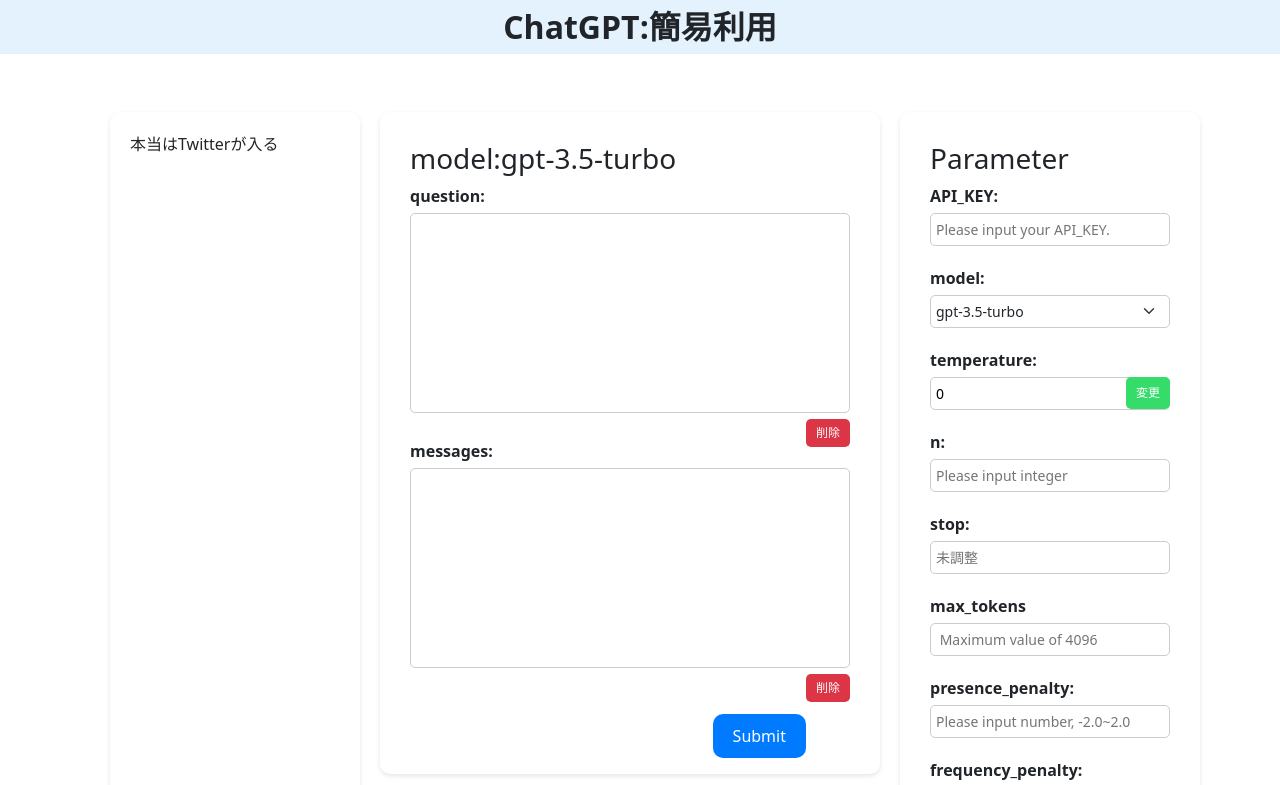
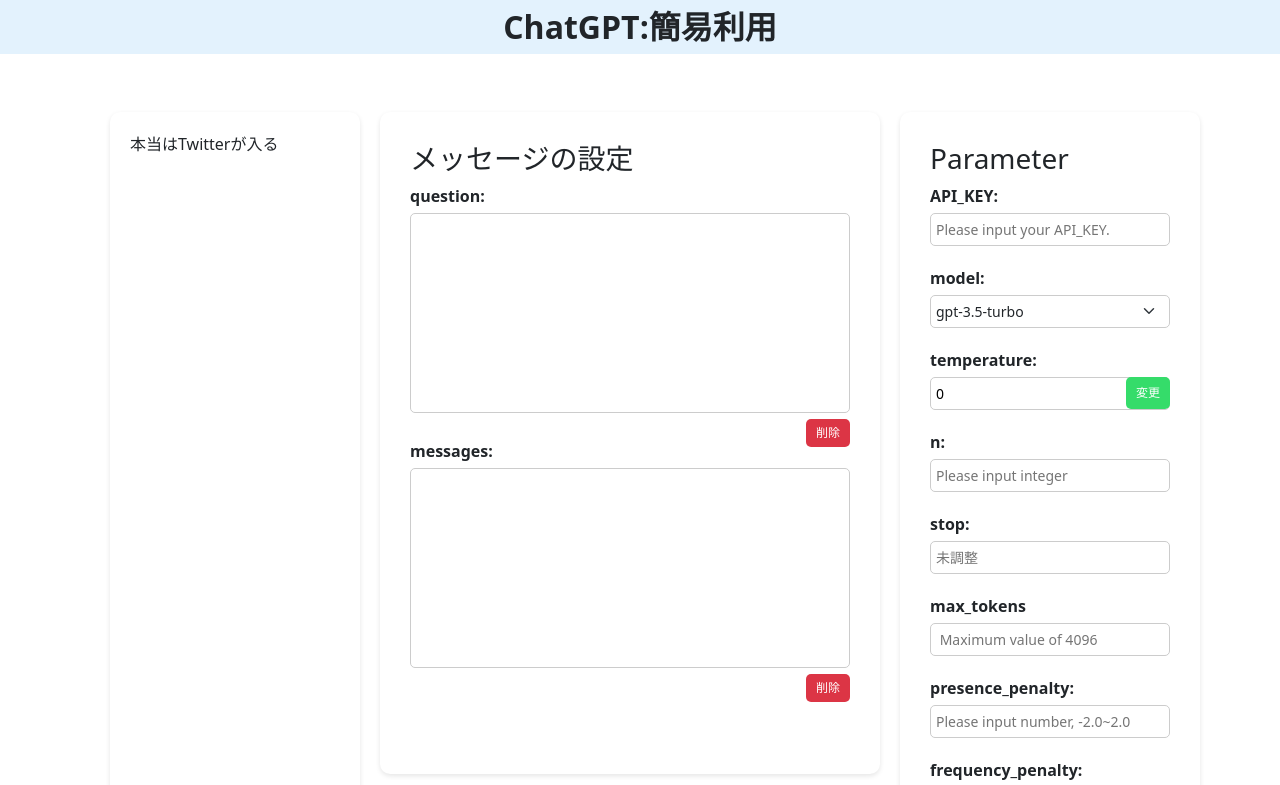
Before and after one commit to koinunopochi/chat-vue, a Vue app: page / in a window 1280 px wide. Shown: the top 785 px of the page. Built offline with nearby package versions, Linux system fonts and the light colour scheme.

Commit message:
fileの移動 question,messageを親要素からデータpost設定の成功

```diff
--- a/src/App.vue
+++ b/src/App.vue
@@ -1,17 +1,17 @@
 <script setup>
 import TheHeader from './components/TheHeader.vue';
 import TheFooter from './components/TheFooter.vue';
-import SetUpParm from './components/SetUpParm.vue';
-import SendMessage from './components/SendMessage.vue';
+
 import TwitterEmbedded from './components/TwitterEmbedded.vue';
+
+import MainForm from './components/Form/MainForm.vue';
 </script>
 <template>
   <div class="wrap">
     <TheHeader />
     <div class="main">
       <TwitterEmbedded />
-      <SendMessage />
-      <SetUpParm />
+      <MainForm />
     </div>
     <TheFooter />
   </div>
--- /dev/null
+++ b/src/components/Form/MainForm.vue
@@ -0,0 +1,80 @@
+<script setup>
+import SendMessage from './SendMessage.vue';
+import SetUpParm from './SetUpParm.vue';
+import { ref } from 'vue';
+
+const question = ref('')
+const messages = ref('')
+</script>
+<template>
+  <form @submit.prevent="onSubmit">
+  <div class="main">
+    <SendMessage v-model:question="question" v-model:messages="messages" />
+    <SetUpParm />
+  </div>
+  <button type="submit">Submit</button>
+  </form>
+</template>
+<script>
+export default {
+  components: {
+    SendMessage,
+    SetUpParm,
+  },
+  methods: {
+    onSubmit() {            //送信ボタンを押したときの処理
+      const postData = {
+        API_KEY: this.apiKey,
+        model: this.model,
+        messages: `${question.value}${messages.value}`,
+        temperature: this.temperature,
+        top_p: this.top_p,
+        n: this.n,
+        stop: this.stop,
+        max_tokens: this.max_tokens,
+        presence_penalty: this.presence_penalty,
+        frequency_penalty: this.frequency_penalty,
+        logit_bias: this.logit_bias,
+      };
+
+      console.log(postData);
+
+      fetch('http://localhost:3000/api/text/judge', {
+        method: 'POST',
+        headers: {
+          'Content-Type': 'application/json',
+        },
+        body: JSON.stringify(postData),
+      })
+        .then((response) => {
+          if (response.ok) {
+            console.log('データがサーバーにPOSTされました');
+            return response.json();
+          } else {
+            console.error('サーバーにPOSTできませんでした');
+            alert('サーバーにPOSTできませんでした');
+          }
+        })
+        .then((data) => {
+          const notificationSound = new Audio('/public/endsound.mp3');
+          //notificationSound.play();
+          alert(JSON.stringify(data, null, 2));
+          console.log(data);
+        })
+        .catch((error) => {
+          console.error('エラーが発生しました:', error);
+          alert('エラーが発生しました:', error);
+        });
+    },
+  },
+};
+</script>
+
+
+<style>
+.main{
+  display: flex;
+  flex-direction: row;
+  justify-content: center;
+}
+</style>
--- /dev/null
+++ b/src/components/Form/SendMessage.vue
@@ -0,0 +1,139 @@
+<script setup>
+defineProps({
+  question: String,
+  messages: String
+})
+
+defineEmits(['update:question', 'update:messages'])
+</script>
+<template>
+  <div id="app">
+    <form>
+      <h3>メッセージの設定</h3>
+      <div class="form-group">
+        <label for="question">question:</label>
+        <textarea
+          id="question"
+          name="question"
+          :value="question"
+          @input="$emit('update:question', $event.target.value)"
+        ></textarea>
+        <button
+          type="button"
+          class="delete-btn"
+          @click="clearInput('question')"
+        >
+          削除
+        </button>
+      </div>
+      <div class="form-group">
+        <label for="messages">messages:</label>
+        <textarea
+          id="messages"
+          name="messages"
+          :value="messages"
+          @input="$emit('update:messages', $event.target.value)"
+        ></textarea>
+        <button
+          type="button"
+          class="delete-btn"
+          @click="clearInput('messages')"
+        >
+          削除
+        </button>
+      </div>
+    </form>
+  </div>
+</template>
+
+<script>
+export default {
+  data() {
+    return {
+      question: '',
+      messages: '',
+    };
+  },
+  methods: {
+    emitInput(identifier, value) {
+      this.$emit('inputChange', { identifier, value });
+    },
+    clearInput(inputName) {
+      //削除ボタンを押したときの処理
+      this[inputName] = '';
+    },
+  },
+};
+</script>
+
+<style scoped>
+/* 全体のスタイル */
+body {
+  font-family: Arial, sans-serif;
+  background-color: #f5f5f5;
+  margin: 0;
+  padding: 0;
+}
+/* フォームのスタイル */
+form {
+  background-color: #ffffff;
+  width: 500px;
+  padding: 30px;
+  padding-bottom: 80px; /**ここで、ボタンがはみ出るかどうかの調整 */
+  margin-top: 50px;
+  margin-left: auto;
+  border-radius: 10px;
+  box-shadow: 0 2px 5px rgba(0, 0, 0, 0.1);
+}
+/* ラベルのスタイル */
+label {
+  display: block;
+  font-weight: bold;
+  margin-bottom: 5px;
+}
+/* 入力欄のスタイル */
+input[type='text'],
+textarea {
+  width: 100%;
+  padding: 5px;
+  border: 1px solid #ccc;
+  border-radius: 5px;
+  font-size: 14px;
+}
+textarea {
+  height: 200px;
+  resize: none;
+}
+/* スペース調整 */
+.form-group {
+  margin-bottom: 20px;
+}
+/* 送信ボタンのスタイル */
+button[type='submit'] {
+  float: right;
+  background-color: #007bff;
+  color: white;
+  border: none;
+  border-radius: 10px;
+  padding: 10px 20px;
+  font-size: 16px;
+  cursor: pointer;
+  transition: background-color 0.3s;
+  margin-top: 20px;
+  margin-bottom: 20px;
+}
+button[type='submit']:hover {
+  background-color: #0056b3;
+}
+.delete-btn {
+  background-color: #dc3545;
+  color: white;
+  border: none;
+  border-radius: 5px;
+  padding: 5px 10px;
+  font-size: 12px;
+  cursor: pointer;
+  float: right;
+  margin-bottom: 5px;
+}
+</style>
--- a/src/components/SetUpParm.vue
+++ b/src/components/Form/SetUpParm.vue
@@ -5,8 +5,6 @@
 export default {
   data() {
     return {
-      question: '',
-      messages: '',
       apiKey: '',
       model: 'gpt-3.5-turbo',
       options: [
--- a/src/components/SendMessage.vue
+++ /dev/null
@@ -1,164 +0,0 @@
-<template>
-  <div id="app">
-      <form @submit.prevent="onSubmit">
-        <h3>model:{{ model }}</h3>
-        <div class="form-group">
-          <label for="question">question:</label>
-          <textarea id="question" name="question" v-model="question"></textarea>
-          <button
-            type="button"
-            class="delete-btn"
-            @click="clearInput('question')"
-          >
-            削除
-          </button>
-        </div>
-        <div class="form-group">
-          <label for="messages">messages:</label>
-          <textarea id="messages" name="messages" v-model="messages"></textarea>
-          <button
-            type="button"
-            class="delete-btn"
-            @click="clearInput('messages')"
-          >
-            削除
-          </button>
-        </div>
-        <div class="form-group">
-          <button type="submit">Submit</button>
-        </div>
-      </form>
-  </div>
-</template>
-
-<script>
-import { ref } from 'vue';
-const model = ref('');
-export default {
-  data() {
-    return {
-      question: '',
-      messages: '',
-      model: 'gpt-3.5-turbo',
-      options: [
-        { value: 'gpt-3.5-turbo', text: 'gpt-3.5-turbo' },
-        { value: 'gpt-4', text: 'gpt-4' },
-      ],
-      temperature: '0',
-    };
-  },
-  methods: {
-    clearInput(inputName) {
-      this[inputName] = '';
-    },
-    onSubmit() {
-      const postData = {
-        model: this.model,
-        messages: `${this.question}${this.messages}`,
-        temperature: this.temperature,
-      };
-
-      console.log(postData);
-
-      fetch('http://localhost:3000/api/text/judge', {
-        method: 'POST',
-        headers: {
-          'Content-Type': 'application/json',
-        },
-        body: JSON.stringify(postData),
-      })
-        .then((response) => {
-          if (response.ok) {
-            console.log('データがサーバーにPOSTされました');
-            return response.json();
-          } else {
-            console.error('サーバーにPOSTできませんでした');
-            alert('サーバーにPOSTできませんでした');
-          }
-        })
-        .then((data) => {
-          const notificationSound = new Audio('/public/endsound.mp3');
-          notificationSound.play();
-          alert(JSON.stringify(data, null, 2));
-          console.log(data);
-        })
-        .catch((error) => {
-          console.error('エラーが発生しました:', error);
-          alert('エラーが発生しました:', error);
-        });
-    },
-  },
-};
-</script>
-
-<style scoped>
-/* 全体のスタイル */
-body {
-  font-family: Arial, sans-serif;
-  background-color: #f5f5f5;
-  margin: 0;
-  padding: 0;
-}
-/* フォームのスタイル */
-form {
-  background-color: #ffffff;
-  width: 500px;
-  padding: 30px;
-  padding-bottom: 80px; /**ここで、ボタンがはみ出るかどうかの調整 */
-  margin-top: 50px;
-  margin-left: auto;
-  border-radius: 10px;
-  box-shadow: 0 2px 5px rgba(0, 0, 0, 0.1);
-}
-/* ラベルのスタイル */
-label {
-  display: block;
-  font-weight: bold;
-  margin-bottom: 5px;
-}
-/* 入力欄のスタイル */
-input[type='text'],
-textarea {
-  width: 100%;
-  padding: 5px;
-  border: 1px solid #ccc;
-  border-radius: 5px;
-  font-size: 14px;
-}
-textarea {
-  height: 200px;
-  resize: none;
-}
-/* スペース調整 */
-.form-group {
-  margin-bottom: 20px;
-}
-/* 送信ボタンのスタイル */
-button[type='submit'] {
-  float: right;
-  background-color: #007bff;
-  color: white;
-  border: none;
-  border-radius: 10px;
-  padding: 10px 20px;
-  font-size: 16px;
-  cursor: pointer;
-  transition: background-color 0.3s;
-  margin-top: 20px;
-  margin-bottom: 20px;
-}
-button[type='submit']:hover {
-  background-color: #0056b3;
-}
-.delete-btn {
-  background-color: #dc3545;
-  color: white;
-  border: none;
-  border-radius: 5px;
-  padding: 5px 10px;
-  font-size: 12px;
-  cursor: pointer;
-  float: right;
-  margin-bottom: 5px;
-}
-</style>
--- a/vite.config.js
+++ b/vite.config.js
@@ -5,6 +5,6 @@
 export default defineConfig({
   plugins: [vue()],
   server: {
-    port: 3000,
+    port: 4000,
   },
 });
```
